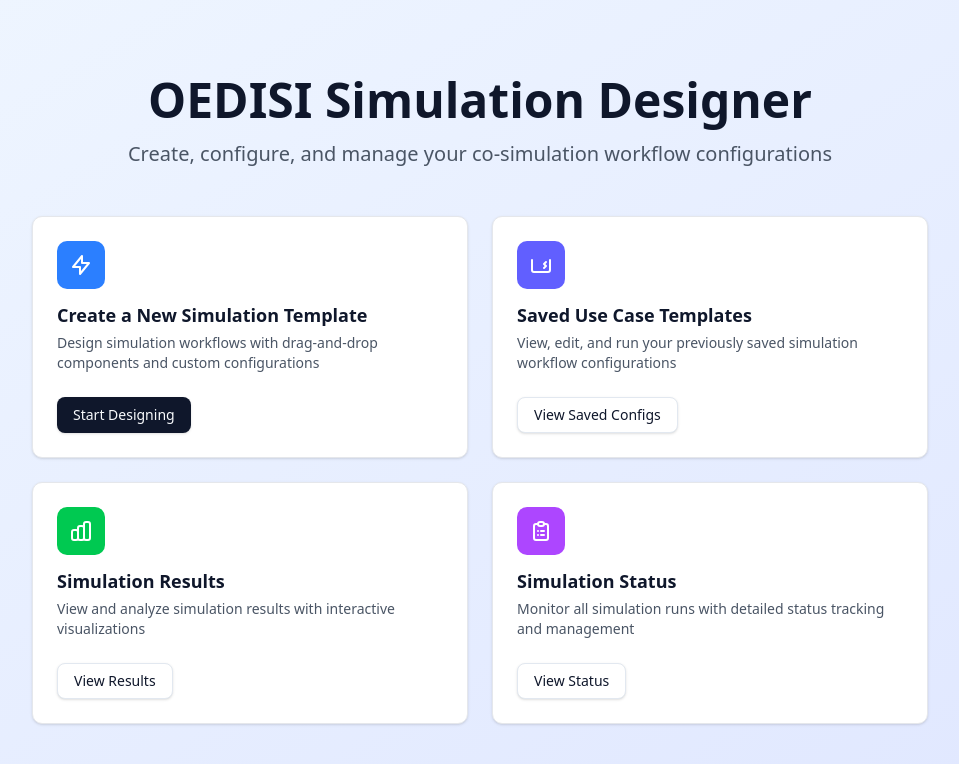
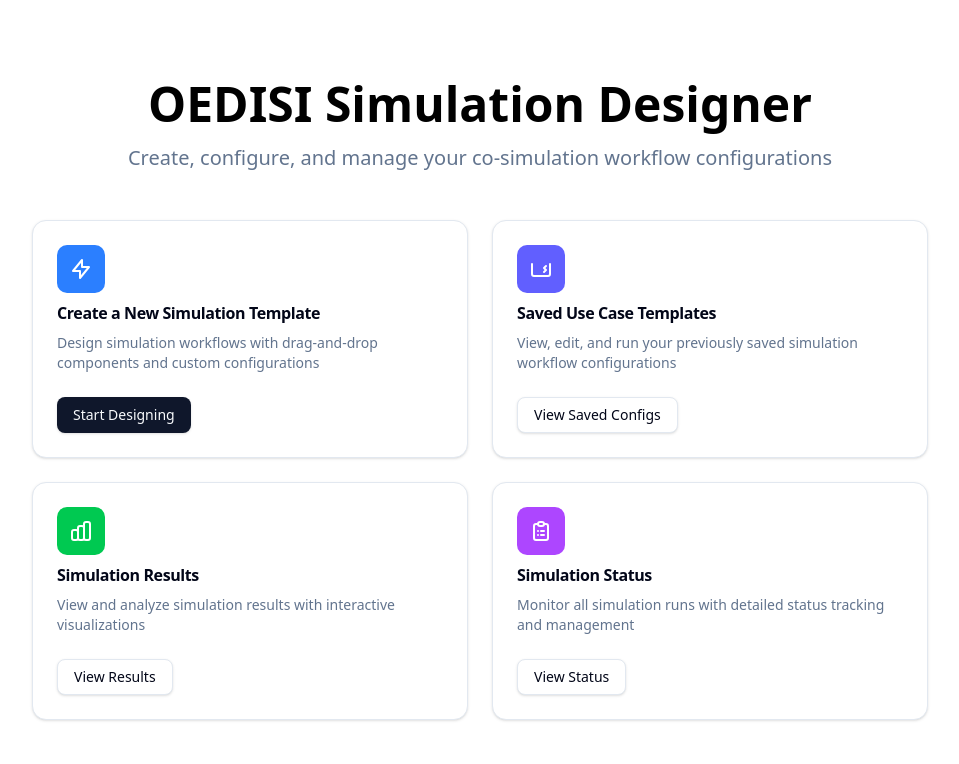
Before and after one commit to openEDI/oedisi-frontend-app, a Vue app: page / in a window 1280 px wide. Shown: the top 764 px of the page, without its empty margins (160-1119 px from the left). Built offline with nearby package versions, Linux system fonts and the light colour scheme; no server answers.

Commit message:
Fix HomePage's styling

```diff
--- a/src/pages/HomePage.vue
+++ b/src/pages/HomePage.vue
@@ -1,109 +1,102 @@
 <template>
-  <div class="min-h-screen bg-gradient-to-br from-blue-50 to-indigo-100 flex items-center justify-center p-4">
+  <div class="min-h-screen flex items-center justify-center p-4">
     <div class="max-w-4xl w-full">
       <div class="text-center mb-12">
-        <h1 class="text-5xl font-bold mb-4 text-slate-900">OEDISI Simulation Designer</h1>
-        <p class="text-xl text-gray-600">
+        <h1 class="text-5xl font-bold mb-4">OEDISI Simulation Designer</h1>
+        <p class="text-xl text-muted-foreground">
           Create, configure, and manage your co-simulation workflow configurations
         </p>
       </div>
 
       <div class="grid md:grid-cols-2 gap-6">
         <!-- Create New Simulation -->
-        <div class="rounded-lg border border-gray-200 bg-white text-slate-900 shadow-sm hover:shadow-lg transition-shadow">
-          <div class="flex flex-col space-y-1.5 p-6">
+        <Card class="hover:shadow-lg transition-shadow">
+          <CardHeader>
+            <!-- We need a little more space here -->
             <div class="flex flex-col space-y-3">
               <div class="w-12 h-12 bg-blue-500 rounded-lg flex items-center justify-center">
                 <svg class="w-6 h-6 text-white" fill="none" stroke="currentColor" viewBox="0 0 24 24"><path stroke-linecap="round" stroke-linejoin="round" stroke-width="2" d="M13 10V3L4 14h7v7l9-11h-7z"></path></svg>
               </div>
-              <div>
-                <h3 class="text-lg font-semibold">Create a New Simulation Template</h3>
-                <p class="text-sm text-gray-600 mt-1">
+              <CardTitle>Create a New Simulation Template</CardTitle>
+              <CardDescription>
                   Design simulation workflows with drag-and-drop components and custom configurations
-                </p>
-              </div>
+              </CardDescription>
             </div>
-          </div>
-          <div class="flex items-center p-6 pt-0">
+          </CardHeader>
+          <CardFooter>
             <router-link to="/designer" class="w-full">
               <Button>
                 Start Designing
               </Button>
             </router-link>
-          </div>
-        </div>
+          </CardFooter>
+        </Card>
 
         <!-- Saved Configs -->
-        <div class="rounded-lg border border-gray-200 bg-white text-slate-900 shadow-sm hover:shadow-lg transition-shadow">
-          <div class="flex flex-col space-y-1.5 p-6">
+        <Card class="hover:shadow-lg transition-shadow">
+          <CardHeader>
             <div class="flex flex-col space-y-3">
               <div class="w-12 h-12 bg-indigo-500 rounded-lg flex items-center justify-center">
                 <svg class="w-6 h-6 text-white" fill="none" stroke="currentColor" viewBox="0 0 24 24"><path stroke-linecap="round" stroke-linejoin="round" stroke-width="2" d="M3 7v10a2 2 0 002 2h14a2 2 0 002-2V7m-6 4l2 2m0 0l-2 2m2-2l-2-2m0 0l2-2"></path></svg>
               </div>
-              <div>
-                <h3 class="text-lg font-semibold">Saved Use Case Templates</h3>
-                <p class="text-sm text-gray-600 mt-1">
-                  View, edit, and run your previously saved simulation workflow configurations
-                </p>
-              </div>
+              <CardTitle>Saved Use Case Templates</CardTitle>
+              <CardDescription>
+                View, edit, and run your previously saved simulation workflow configurations
+              </CardDescription>
             </div>
-          </div>
-          <div class="flex items-center p-6 pt-0">
+          </CardHeader>
+          <CardFooter>
             <router-link to="/configs" class="w-full">
               <Button variant="outline">
                 View Saved Configs
               </Button>
             </router-link>
-          </div>
-        </div>
+          </CardFooter>
+        </Card>
 
         <!-- Simulation Results -->
-        <div class="rounded-lg border border-gray-200 bg-white text-slate-900 shadow-sm hover:shadow-lg transition-shadow">
-          <div class="flex flex-col space-y-1.5 p-6">
+        <Card class="hover:shadow-lg transition-shadow">
+          <CardHeader>
             <div class="flex flex-col space-y-3">
               <div class="w-12 h-12 bg-green-500 rounded-lg flex items-center justify-center">
                 <svg class="w-6 h-6 text-white" fill="none" stroke="currentColor" viewBox="0 0 24 24"><path stroke-linecap="round" stroke-linejoin="round" stroke-width="2" d="M9 19v-6a2 2 0 00-2-2H5a2 2 0 00-2 2v6a2 2 0 002 2h2a2 2 0 002-2zm0 0V9a2 2 0 012-2h2a2 2 0 012 2v10m-6 0a2 2 0 002 2h2a2 2 0 002-2m0 0V5a2 2 0 012-2h2a2 2 0 012 2v14a2 2 0 01-2 2h-2a2 2 0 01-2-2z"></path></svg>
               </div>
-              <div>
-                <h3 class="text-lg font-semibold">Simulation Results</h3>
-                <p class="text-sm text-gray-600 mt-1">
-                  View and analyze simulation results with interactive visualizations
-                </p>
-              </div>
+              <CardTitle>Simulation Results</CardTitle>
+              <CardDescription>
+                View and analyze simulation results with interactive visualizations
+              </CardDescription>
             </div>
-          </div>
-          <div class="flex items-center p-6 pt-0">
+          </CardHeader>
+          <CardFooter>
             <router-link to="/simulation" class="w-full">
               <Button variant="outline">
                 View Results
               </Button>
             </router-link>
-          </div>
-        </div>
+          </CardFooter>
+        </Card>
 
         <!-- Simulation Status -->
-        <div class="rounded-lg border border-gray-200 bg-white text-slate-900 shadow-sm hover:shadow-lg transition-shadow">
-          <div class="flex flex-col space-y-1.5 p-6">
+        <Card class="hover:shadow-lg transition-shadow">
+          <CardHeader>
             <div class="flex flex-col space-y-3">
               <div class="w-12 h-12 bg-purple-500 rounded-lg flex items-center justify-center">
                 <svg class="w-6 h-6 text-white" fill="none" stroke="currentColor" viewBox="0 0 24 24"><path stroke-linecap="round" stroke-linejoin="round" stroke-width="2" d="M9 5H7a2 2 0 00-2 2v12a2 2 0 002 2h10a2 2 0 002-2V7a2 2 0 00-2-2h-2M9 5a2 2 0 002 2h2a2 2 0 002-2M9 5a2 2 0 012-2h2a2 2 0 012 2m-3 7h3m-3 4h3m-6-4h.01M9 16h.01"></path></svg>
               </div>
-              <div>
-                <h3 class="text-lg font-semibold">Simulation Status</h3>
-                <p class="text-sm text-gray-600 mt-1">
+                <CardTitle>Simulation Status</CardTitle>
+                <CardDescription>
                   Monitor all simulation runs with detailed status tracking and management
-                </p>
-              </div>
+                </CardDescription>
             </div>
-          </div>
-          <div class="flex items-center p-6 pt-0">
+          </CardHeader>
+          <CardFooter>
             <router-link to="/status" class="w-full">
               <Button variant="outline">
                 View Status
               </Button>
             </router-link>
-          </div>
-        </div>
+          </CardFooter>
+        </Card>
       </div>
     </div>
   </div>
@@ -111,4 +104,5 @@
 
 <script setup lang="ts">
 import { Button } from '@/components/ui/button'
+import { Card, CardHeader, CardTitle, CardDescription, CardFooter } from '@/components/ui/card'
 </script>
```
